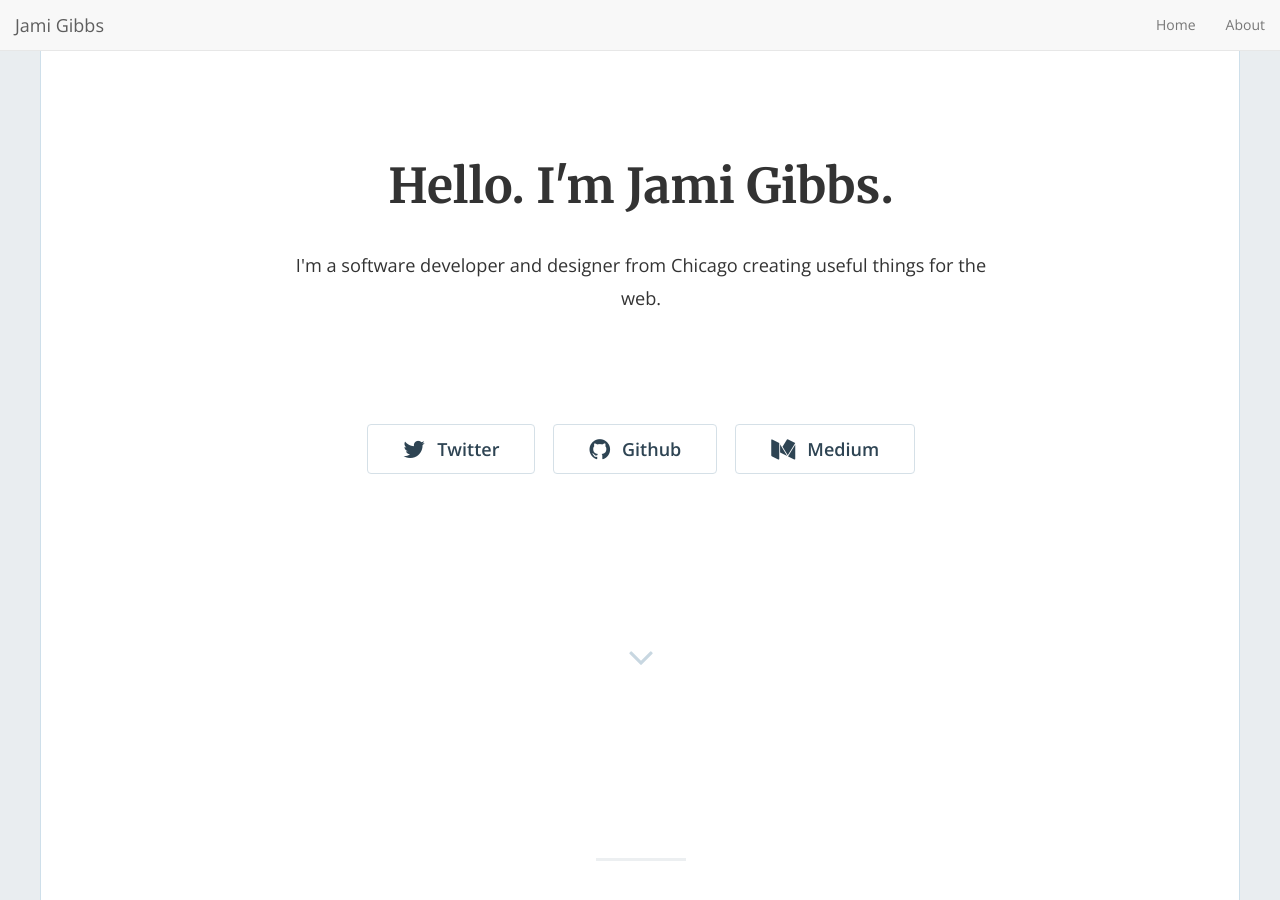
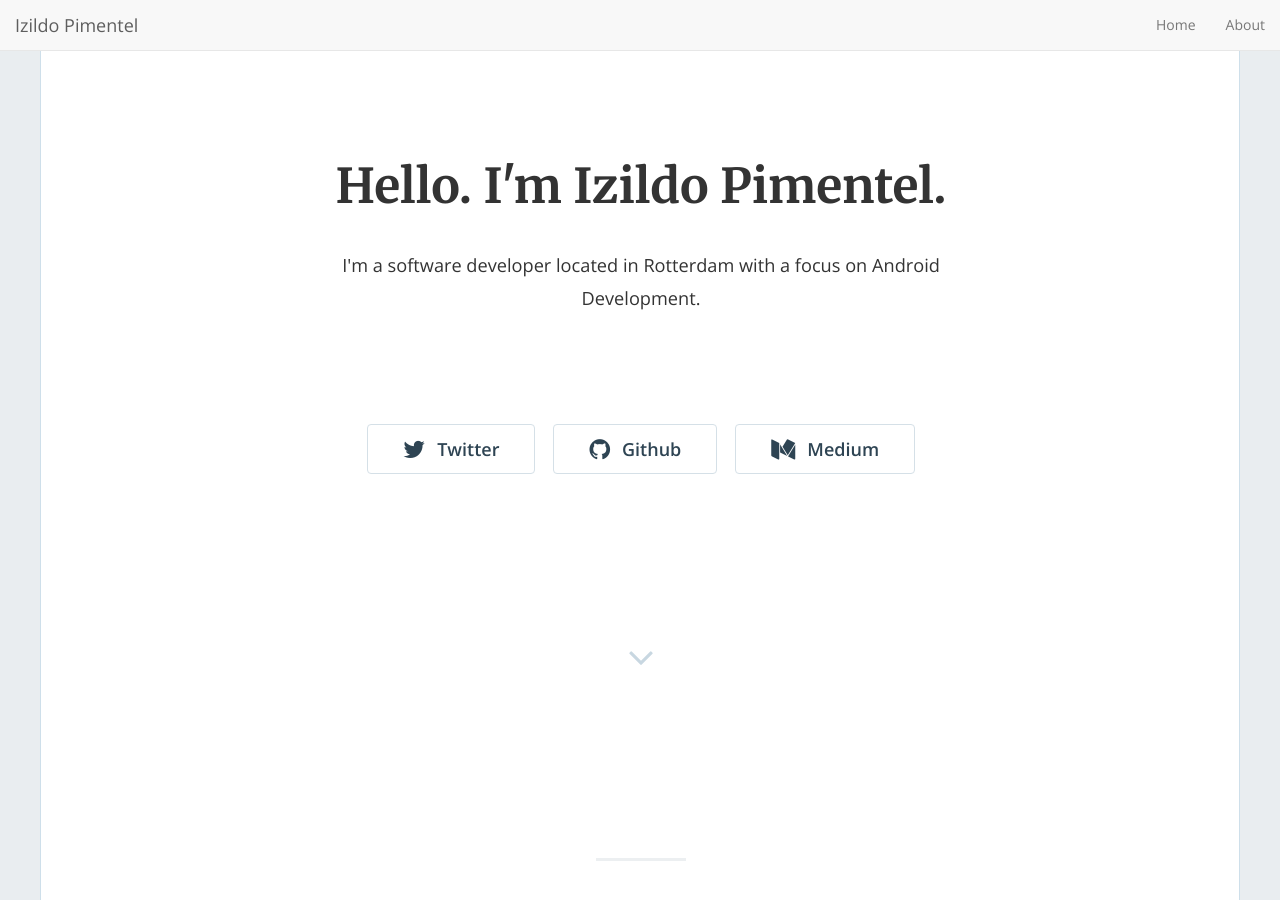
Before and after one commit to IzildoPimentel/izildopimentel.github.io, a Jekyll site: the page built from index.html, in a window 1280 px wide and 900 px high. Built offline with Jekyll 4.4.1, drawn with Linux system fonts in a browser that asks for light colours; nearby versions of some CDN libraries; the list of posts is cut into pages by our own code; some of the changed text lies outside the part shown.

Commit message:
Update _config.yml

```diff
--- a/_config.yml
+++ b/_config.yml
@@ -13,14 +13,14 @@
 # you will see them accessed via {{ site.title }}, {{ site.email }}, and so on.
 # You can create any custom variable you would like, and they will be accessible
 # in the templates via {{ site.myvariable }}.
-title: "Hello. I'm Jami Gibbs."
-email: 'jami0821@gmail.com'
-description: "I'm a software developer and designer from Chicago creating useful things for the web."
+title: "Hello. I'm Izildo Pimentel."
+email: 'izildopimentel@gmail.com'
+description: "I'm a software developer located in Rotterdam with a focus on Android Development."
 baseurl: "" # the subpath of your site, e.g. /blog
-url: "https://jamigibbs.github.io/phantom" # the base hostname & protocol for your site, e.g. https://example.com
-twitter_username: 'jamigibbs'
-github_username: 'jamigibbs'
-medium_username: 'blog.jamigibbs.com'
+url: "https://izildopimentel.github.io/phantom" # the base hostname & protocol for your site, e.g. https://example.com
+twitter_username: 'https://twitter.com/izildo_dev'
+github_username: 'https://github.com/IzildoPimentel'
+medium_username: 'https://medium.com/@izildopimentel'
 
 # Build settings
 markdown: kramdown
@@ -89,8 +89,8 @@ pagination:
 ############################################################
 
 ### Phantom settings
-footer_text: '© 2018 Jami Gibbs'
-admin_name: 'Jami Gibbs'
+footer_text: '© 2020 Izildo Pimentel'
+admin_name: 'Izildo Pimentel'
 google_analytics: "UA-9999999-99" # Update with your own tracking ID
 enable_contact: false
 
```
